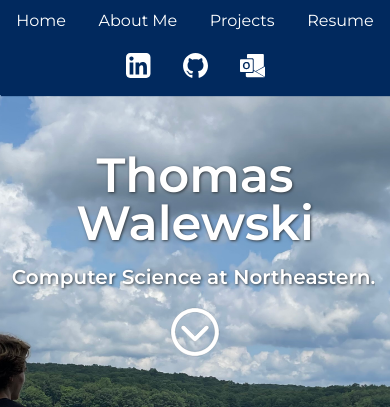
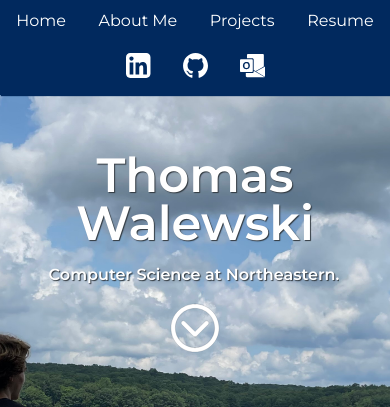
Before and after one commit to thomaswalewski/Personal-Website, a Next.js app: page / in a window 390 px wide. Shown: the top 407 px of the page. Built offline with nearby package versions, Linux system fonts and the light colour scheme.

Commit message:
fixed svg, fix text shadow

```diff
--- a/src/app/page.js
+++ b/src/app/page.js
@@ -13,17 +13,16 @@ export default function Main() {
           <h1 className="sm:text-8xl text-5xl text-center font-semibold mt-14 cover-text">Thomas Walewski</h1>
           <div className='lg:justify-end justify-center flex'>
             <div className='w-fit mt-4'>
-              <h3 className="sm:text-2xl text-xl text-right font-semibold cover-text typewriter"> Computer Science at Northeastern.</h3>
+              <h3 className="sm:text-2xl text-l text-right font-semibold cover-text typewriter"> Computer Science at Northeastern.</h3>
             </div>
           </div>
           <div className='flex lg:justify-end justify-center'>
-            {/* <a className="sm:text-xl text-l text-right font-semibold mt-4 learn-more" href="/#about"> Learn more</a> */}
             <a className='down-arrow mt-4' href='#about'>
-              <svg fill="#ffffff" height="50px" width="50px" version="1.1" id="Layer_1" xmlns="http://www.w3.org/2000/svg" viewBox="-6.6 -6.6 343.20 343.20" stroke="#ffffff" transform="rotate(90)">
+              <svg fill="#ffffff" height="50px" width="50px" version="1.1" id="Layer_1" xmlns="http://www.w3.org/2000/svg" viewBox="-6.6 -6.6 343.20 343.20" stroke="#ffffff">
                 <g id="SVGRepo_tracerCarrier" strokeLinecap="round" strokeLinejoin="round" stroke="#323a41" strokeWidth="1.0">
                   <g id="XMLID_2_">
-                    <path id="XMLID_4_" d="M145.606,74.393c-5.857-5.857-15.355-5.858-21.213,0.001c-5.858,5.858-5.858,15.355,0,21.213l69.393,69.392 l-69.393,69.395c-5.858,5.858-5.858,15.355,0,21.213C127.322,258.536,131.161,260,135,260s7.678-1.464,10.606-4.394l80-80.002 c2.814-2.813,4.394-6.628,4.394-10.607c0-3.979-1.58-7.794-4.394-10.607L145.606,74.393z"></path>
-                    <path id="XMLID_5_" d="M165,0C74.019,0,0,74.019,0,165s74.019,165,165,165s165-74.019,165-165S255.981,0,165,0z M165,300 c-74.439,0-135-60.561-135-135S90.561,30,165,30s135,60.561,135,135S239.439,300,165,300z"></path>
+                    <path id="XMLID_4_" d="M165,225.606c-3.839,0-7.678-1.464-10.606-4.394l-80-80c-2.93-2.929-4.394-6.767-4.394-10.606s1.464-7.678,4.394-10.606c2.928-2.929,6.767-4.394,10.606-4.394s7.678,1.465,10.606,4.394l69.393,69.392l69.393-69.392c2.929-2.929,6.767-4.394,10.606-4.394s7.678,1.465,10.606,4.394c2.93,2.928,4.394,6.767,4.394,10.606s-1.464,7.678-4.394,10.606l-80,80C172.678,224.142,168.839,225.606,165,225.606z"></path>
+                    <path id="XMLID_5_" d="M165,0c91.981,0,165,74.019,165,165s-74.019,165-165,165S0,256.981,0,165S73.019,0,165,0z M165,300c74.439,0,135-60.561,135-135S239.439,30,165,30S30,90.561,30,165S90.561,300,165,300z"></path>
                   </g>
                 </g>
               </svg>
--- a/src/app/style.css
+++ b/src/app/style.css
@@ -276,9 +276,8 @@ a:active {
     padding-right: 10px;
   }
 
-  .cover-photo {
-    width: 85%;
-    border-radius: 10px;
+  .cover-text {
+    text-shadow: 1px 1px 1px #323a41;
   }
 
   @media (max-width: 600px) {
```
